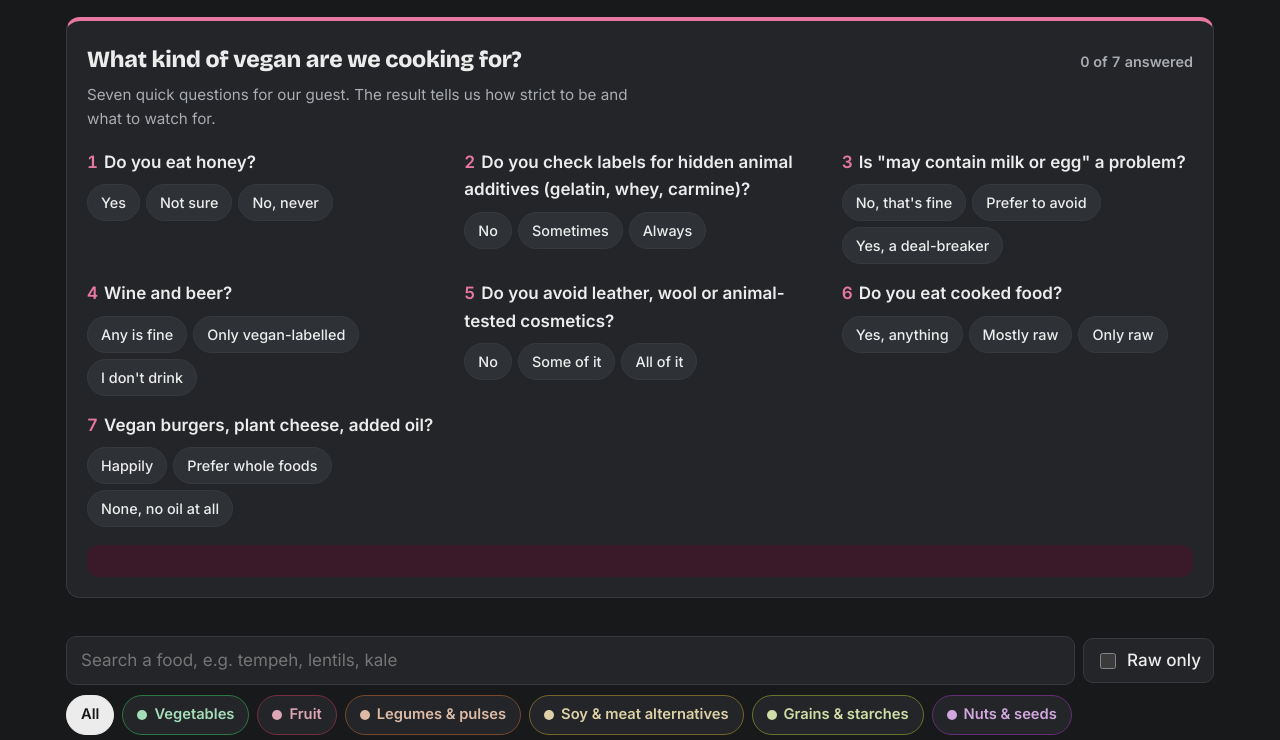
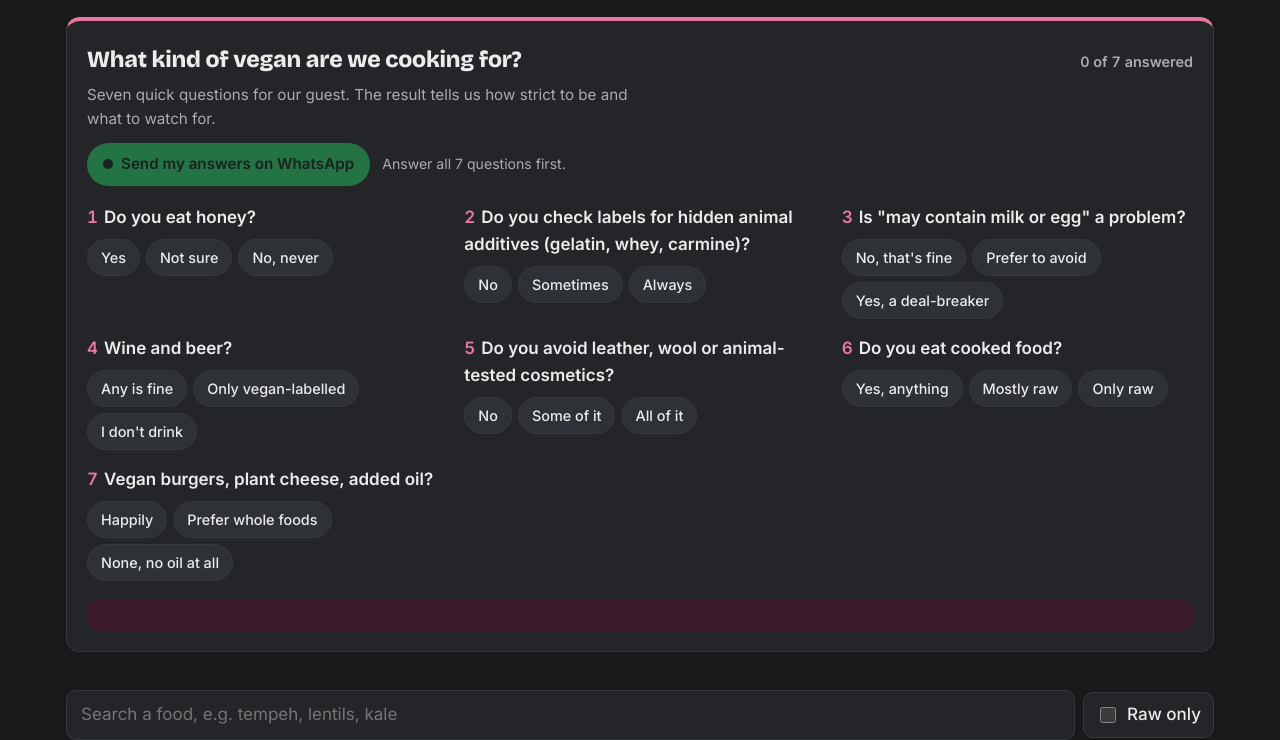
Before and after one commit to tasar1-ship-it/strictly-plant, a plain HTML site: page index.html in a window 1280 px wide. Shown: the part 278-1018 px from the top of the page. Drawn offline with nearby package versions, Linux system fonts and the light colour scheme.

Commit message:
Blinking green headline; WhatsApp button code (hidden until a number is set)
Co-Authored-By: Claude Opus 5.5 <noreply@anthropic.com>

```diff
--- a/index.html
+++ b/index.html
@@ -25,7 +25,9 @@
 body{background:var(--bg);color:var(--ink);font-family:var(--body);font-size:17px;line-height:1.6}
 .wrap{max-width:1180px;margin:0 auto;padding-block:28px 56px;padding-left:max(16px,env(safe-area-inset-left,0px));padding-right:max(16px,env(safe-area-inset-right,0px));display:grid;gap:28px}
 h1,h2,h3{font-family:var(--display);text-wrap:balance;margin:0}
-h1{font-size:clamp(2rem,5vw,3.2rem);font-weight:800;letter-spacing:-.02em;line-height:1.05}
+h1{font-size:clamp(2rem,5vw,3.2rem);font-weight:800;letter-spacing:-.02em;line-height:1.05;color:#4ade80}
+@keyframes blink-green{0%,100%{color:#4ade80;text-shadow:0 0 18px rgba(74,222,128,.55)}50%{color:#166534;text-shadow:none}}
+@media (prefers-reduced-motion:no-preference){h1{animation:blink-green 1.6s ease-in-out infinite}}
 h2{font-size:1.45rem;font-weight:800;letter-spacing:-.01em}
 h3{font-size:1.1rem;font-weight:600}
 .eyebrow{font-size:.75rem;text-transform:uppercase;letter-spacing:.09em;color:var(--accent);font-weight:600}
@@ -95,6 +97,12 @@ dd{margin:3px 0 0;font-size:.95rem;color:var(--muted)}
 .quiz{background:var(--surface);border:1.5px solid var(--line);border-top:4px solid var(--accent);border-radius:14px;padding:20px;display:grid;gap:18px}
 .quiz-head{display:flex;flex-wrap:wrap;justify-content:space-between;align-items:baseline;gap:8px 16px}
 .quiz-head p{margin:4px 0 0;color:var(--muted);font-size:.95rem;max-width:60ch}
+.wa-row{display:flex;flex-wrap:wrap;align-items:center;gap:8px 12px;margin-top:12px}
+.wa{display:inline-flex;align-items:center;gap:8px;font-weight:700;font-size:.95rem;padding:9px 16px;border-radius:999px;background:#25d366;color:#0b1f12;text-decoration:none}
+.wa::before{content:"";width:10px;height:10px;border-radius:50%;background:#0b1f12}
+.wa[aria-disabled="true"]{opacity:.45;cursor:not-allowed}
+.wa:focus-visible{outline:2px solid var(--ink);outline-offset:2px}
+.wa-hint{font-size:.88rem;color:var(--muted)}
 .progress{font-size:.9rem;font-weight:600;color:var(--muted);font-variant-numeric:tabular-nums}
 .qs{display:grid;grid-template-columns:repeat(auto-fit,minmax(300px,1fr));gap:16px 26px}
 fieldset.q{border:0;margin:0;padding:0;display:grid;gap:8px;min-width:0}
@@ -134,6 +142,10 @@ mark{background:var(--accent-soft);color:inherit;border-radius:3px;padding:0 1px
       <div>
         <h2 id="quiz-title">What kind of vegan are we cooking for?</h2>
         <p>Seven quick questions for our guest. The result tells us how strict to be and what to watch for.</p>
+        <div class="wa-row" id="wa-row" hidden>
+          <a class="wa" id="wa" href="#" target="_blank" rel="noopener" aria-disabled="true">Send my answers on WhatsApp</a>
+          <span class="wa-hint" id="wa-hint">Answer all 7 questions first.</span>
+        </div>
       </div>
       <span class="progress" id="qprog">0 of 7 answered</span>
     </div>
@@ -315,6 +327,10 @@ $("#raw").addEventListener("change",render);
 renderChips(); render();
 
 /* ---------- questionnaire ---------- */
+// WhatsApp number in international format, digits only (no +, spaces or leading 0). Empty = button hidden.
+const WA_NUMBER = "";
+if (WA_NUMBER) $("#wa-row").hidden = false;
+$("#wa").addEventListener("click", e => { if ($("#wa").getAttribute("aria-disabled")==="true") e.preventDefault(); });
 // s = strictness points, flags set raw / whole-food / motive
 const QS = [
   {id:"honey", q:"Do you eat honey?", o:[["Yes",{s:0}],["Not sure",{s:1}],["No, never",{s:2}]]},
@@ -337,7 +353,12 @@ function quizResult(){
   const n = QS.filter(q=>answers[q.id]!==undefined).length;
   $("#qprog").textContent = `${n} of ${QS.length} answered`;
   const box = $("#qresult");
-  if (n < QS.length) { box.hidden = true; return; }
+  const wa = $("#wa");
+  if (n < QS.length) {
+    box.hidden = true; wa.setAttribute("aria-disabled","true"); wa.href = "#";
+    $("#wa-hint").textContent = `Answer all ${QS.length} questions first.`;
+    return;
+  }
   let s=0, max=0, raw=0, wf=0;
   for (const q of QS){
     const v = q.o[answers[q.id]][1];
@@ -374,6 +395,11 @@ function quizResult(){
     <div class="qbtns">${raw===2?`<button type="button" class="qbtn primary" id="q-apply">Show raw foods only</button>`:""}
     <button type="button" class="qbtn" id="q-reset">Start again</button></div>`;
   box.hidden = false;
+  const msg = ["Strictly Plant: my answers", "Result: " + badges.join(" · "), "",
+    ...QS.map((q,i)=>`${i+1}. ${q.q} ${q.o[answers[q.id]][0]}`)].join("\n");
+  wa.href = `https://wa.me/${WA_NUMBER}?text=${encodeURIComponent(msg)}`;
+  wa.setAttribute("aria-disabled","false");
+  $("#wa-hint").textContent = "Opens WhatsApp with your answers. Press Send there.";
 }
 $("#qform").addEventListener("change",e=>{
   const t=e.target; if(t.type!=="radio") return;
```
